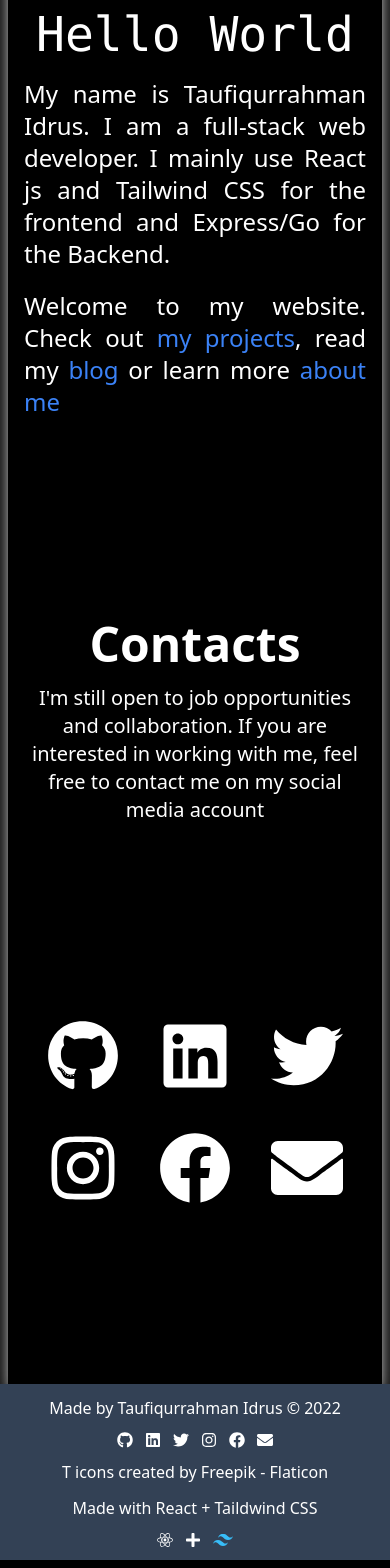
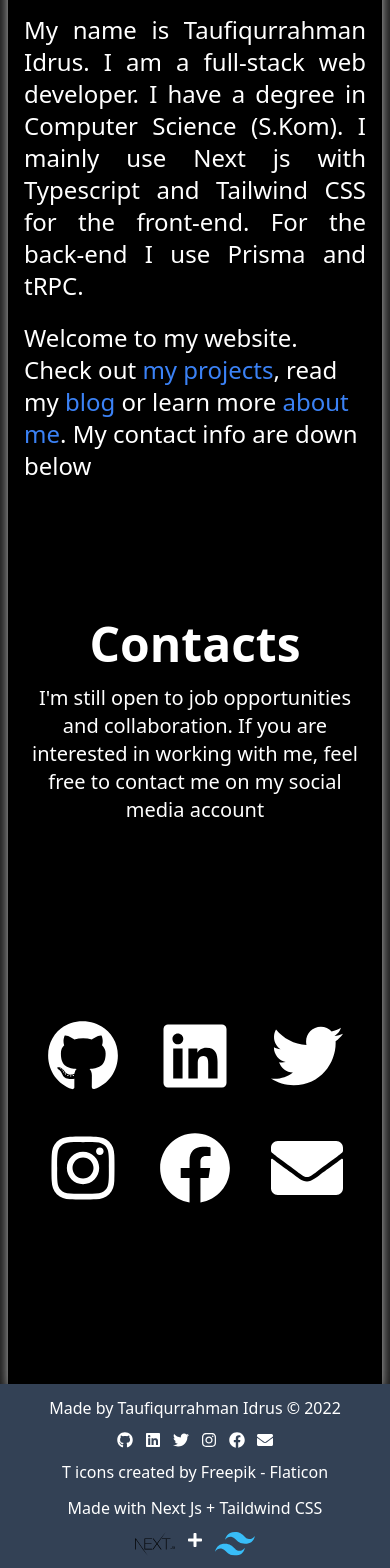
Before and after one commit to taufiqidr/personal-portfolio-next, a Next.js app: page / in a window 390 px wide. Shown: the part 244-1812 px from the top of the page. Built offline with nearby package versions, Linux system fonts and the light colour scheme.

Commit message:
update bio and tools

```diff
--- a/Components/Footer.tsx
+++ b/Components/Footer.tsx
@@ -101,14 +101,21 @@ const Footer = () => {
           className="text-center text-md"
           aria-label="link to react js"
         >
-          Made with React + Taildwind CSS
+          Made with Next Js + Taildwind CSS
           <div className="flex flex-row justify-center my-3 gap-x-3">
-            {<FaReact />} {<FaPlus />}{" "}
+            <Image
+              src="/Nextjs-logo.svg"
+              alt=""
+              height={"40"}
+              width={"40"}
+              className={"text-white"}
+            />
+            {<FaPlus />}
             <Image
               src="/tailwind.svg"
               alt=""
-              height={"20"}
-              width={"20"}
+              height={"40"}
+              width={"40"}
               className={"text-white"}
             />
           </div>
--- a/pages/about.tsx
+++ b/pages/about.tsx
@@ -25,10 +25,10 @@ const About = () => {
           <p className="sm:text-xl text-base text-justify">
             I am a fresh graduate with a bachelor&apos;s degree in Computer
             Science (S.Kom) from UIN Maulana Malik Ibrahim Malang. I love to
-            code and solve problems. My main interest is in web development,
-            more specifically in backend service. I mainly code in Javascript
-            with Express framework for backend development. I am actively
-            looking for a job to start my career in the IT world.
+            code and solve problems. My main interest is in web development. I
+            can do frontend as well as backend development. I mainly use Next js
+            framework with Typescript. I am actively looking for a job to start
+            my career in the IT world.
           </p>
         </div>
       </section>
@@ -56,7 +56,7 @@ const About = () => {
             <div className="text-center space-y-1">
               <p className="font-semibold underline">Frequently Used</p>
               <ul className="">
-                <li>Javascript</li>
+                <li>Javascript/Typescript</li>
                 <li>Python</li>
               </ul>
               <p className="font-semibold underline">Rarely Used</p>
@@ -77,16 +77,15 @@ const About = () => {
             <div className="text-center space-y-1">
               <p className="font-semibold underline">Frequently Used</p>
               <ul className="">
-                <li>React JS</li>
-                <li>Express JS</li>
-                <li>Bootstrap</li>
+                <li>Next JS</li>
                 <li>Tailwind CSS</li>
+                <li>Prisma</li>
+                <li>tRPC</li>
               </ul>
               <p className="font-semibold underline">Rarely Used</p>
               <ul className="">
                 <li>Keras/Tensorflow</li>
                 <li>CodeIgniter</li>
-                <li>Laravel</li>
               </ul>
             </div>
           </div>
--- a/pages/index.tsx
+++ b/pages/index.tsx
@@ -16,14 +16,15 @@ export default function Home() {
         id="welcome"
         className="min-h-[calc(100vh-4rem)] bg-black text-white flex md:flex-row flex-col justify-center"
       >
-        <div className="space-y-5 mx-4 my-auto md:w-1/2 md:text-start text-justify">
+        <div className="space-y-5 mx-4 my-auto md:w-1/2 md:text-start ">
           <h1 className="sm:text-7xl text-5xl font-mono text-center">
             Hello World
           </h1>
-          <p className="md:text-3xl text-2xl">
+          <p className="md:text-3xl text-2xl text-justify">
             My name is Taufiqurrahman Idrus. I am a full-stack web developer. I
-            mainly use React js and Tailwind CSS for the frontend and Express/Go
-            for the Backend.
+            have a degree in Computer Science (S.Kom). I mainly use Next js with
+            Typescript and Tailwind CSS for the front-end. For the back-end I
+            use Prisma and tRPC.
           </p>
           <p className="md:text-3xl text-2xl">
             Welcome to my website. Check out{" "}
@@ -50,6 +51,7 @@ export default function Home() {
             >
               about me
             </Link>
+            . My contact info are down below
           </p>
         </div>
         <div className="w-1/2 mx-4 my-auto h-1/2 hidden md:block">
```
Also changed, not shown: public/Nextjs-logo.svg (added).
